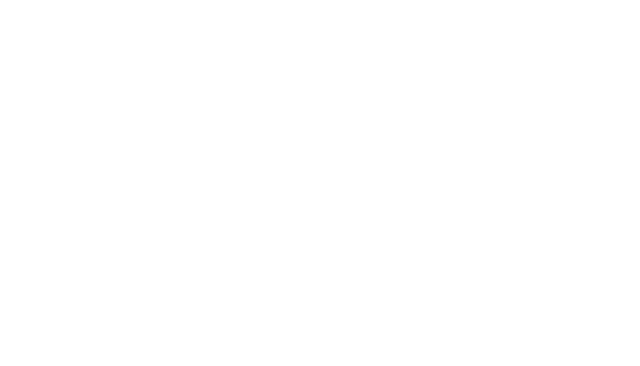
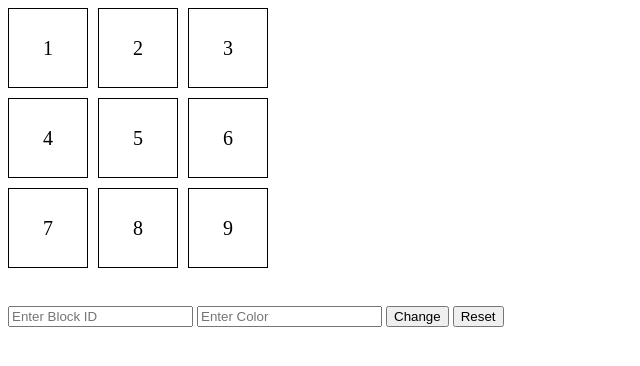
Before and after one commit to acciojob/Replit-Asian-Paints-amityadav24, a website: page main.html in a window 1280 px wide. Shown: the whole page, without its empty margins (0-640 px from the left). Drawn offline with Linux system fonts and the light colour scheme.

Commit message:
created a submission

```diff
--- a/main.html
+++ b/main.html
@@ -1,16 +1,29 @@
 <!DOCTYPE html>
+<html>
+  <head>
+    <link rel="stylesheet" href="styles.css">
+  </head>
+  <body>
 
-<html>
+    <div class="grid-container">
+      <div class="grid-item" id="1">1</div>
+      <div class="grid-item" id="2">2</div>
+      <div class="grid-item" id="3">3</div>
+      <div class="grid-item" id="4">4</div>
+      <div class="grid-item" id="5">5</div>
+      <div class="grid-item" id="6">6</div>
+      <div class="grid-item" id="7">7</div>
+      <div class="grid-item" id="8">8</div>
+      <div class="grid-item" id="9">9</div>
+    </div>
 
-<head>
-	<link rel="stylesheet" href="styles.css">
-</head>
+    <br>
 
-<body>
-	<!-- the entire body must be written by student -->
-    <script type="text/javascript" src="./script.js">
-</script>
+    <input type="text" id="block_id" placeholder="Enter Block ID" />
+    <input type="text" id="colour_id" placeholder="Enter Color" />
+    <button id="change_button">Change</button>
+    <button id="reset_button">Reset</button>
 
-</body>
-
+    <script src="script.js"></script>
+  </body>
 </html>
--- a/script.js
+++ b/script.js
@@ -1 +1,21 @@
-//your JS code here. If required.
+document.getElementById("change_button").addEventListener("click", function () {
+  const blockId = document.getElementById("block_id").value.trim();
+  const color = document.getElementById("colour_id").value.trim();
+
+  const allBlocks = document.querySelectorAll(".grid-item");
+  allBlocks.forEach(block => {
+    block.style.backgroundColor = "transparent";
+  });
+
+  const target = document.getElementById(blockId);
+  if (target) {
+    target.style.backgroundColor = color;
+  }
+});
+
+document.getElementById("reset_button").addEventListener("click", function () {
+  const allBlocks = document.querySelectorAll(".grid-item");
+  allBlocks.forEach(block => {
+    block.style.backgroundColor = "transparent";
+  });
+});
--- a/styles.css
+++ b/styles.css
@@ -1 +1,17 @@
-/*  your css code here. If applicable */
+.grid-container {
+  display: grid;
+  grid-template-columns: repeat(3, 80px);
+  grid-template-rows: repeat(3, 80px);
+  gap: 10px;
+  width: max-content;
+  margin-bottom: 20px;
+}
+
+.grid-item {
+  background-color: transparent;
+  border: 1px solid black;
+  display: flex;
+  align-items: center;
+  justify-content: center;
+  font-size: 20px;
+}
```
